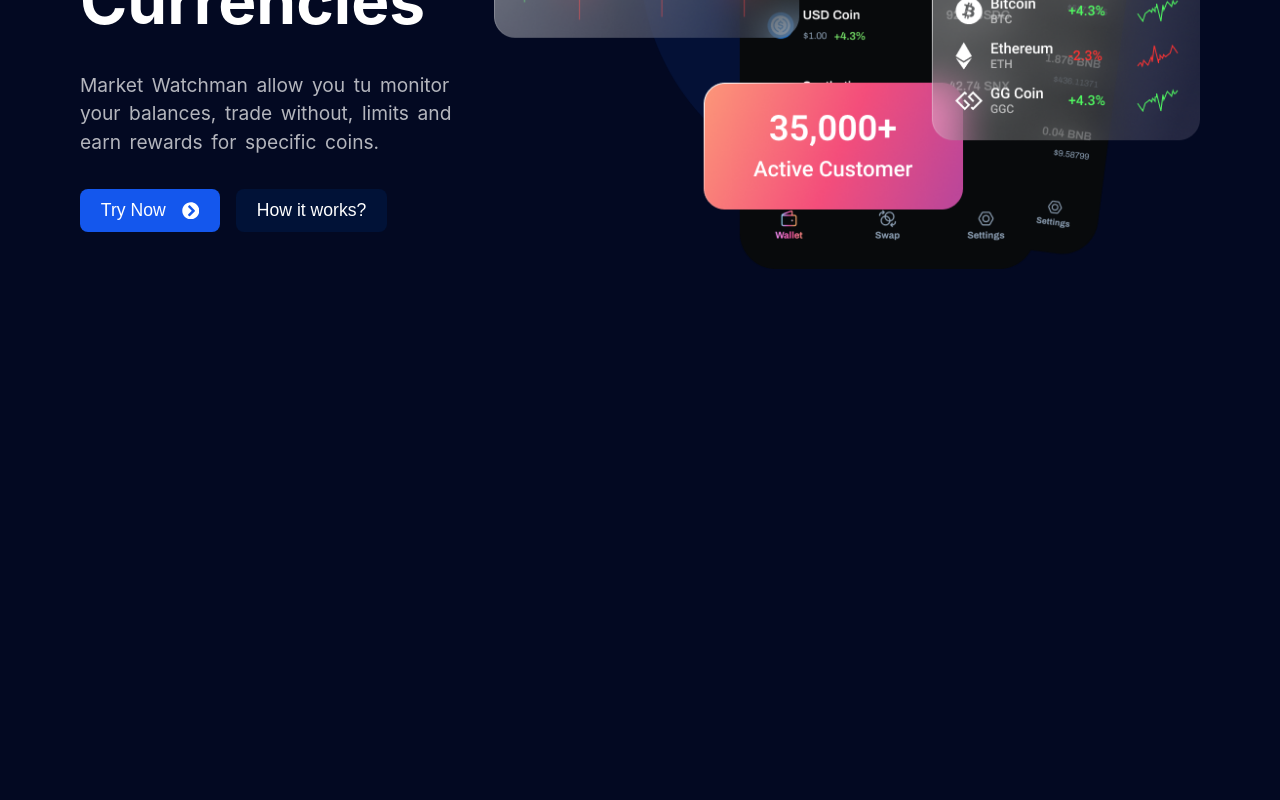
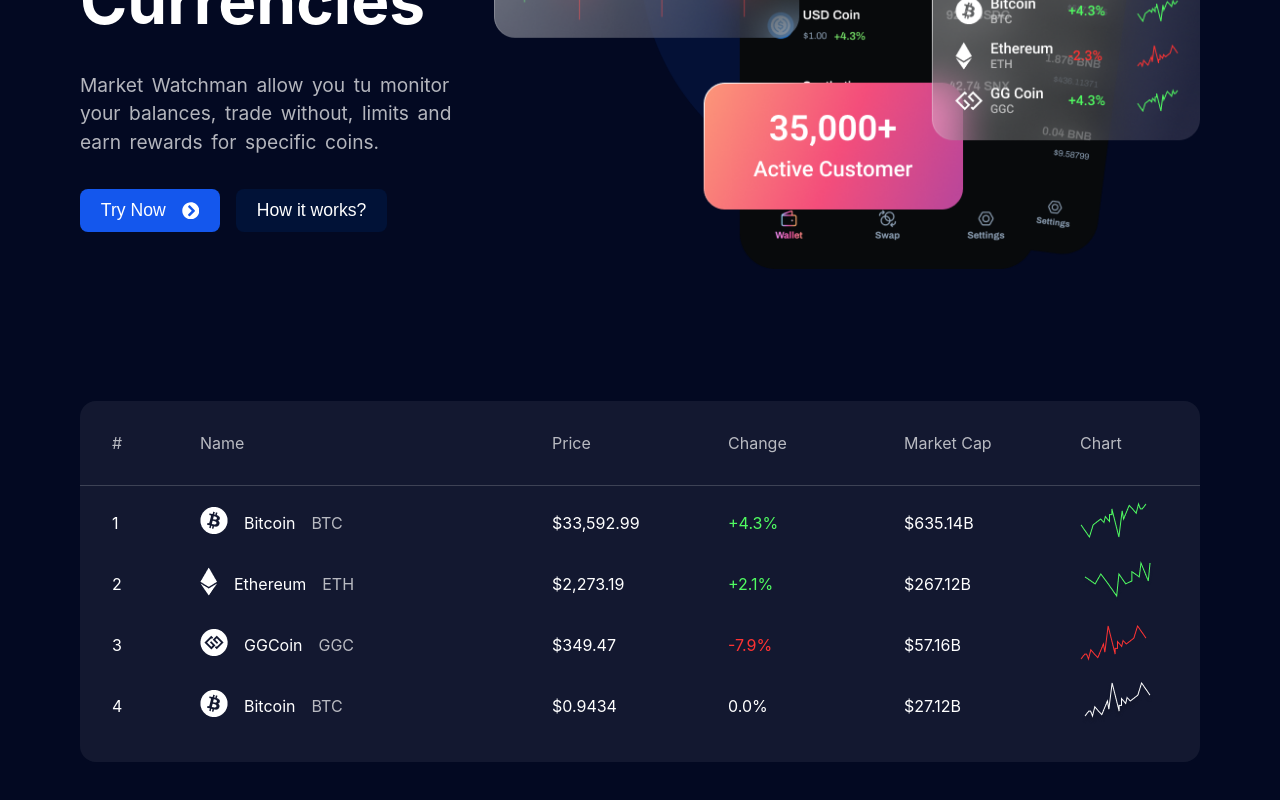
Before and after one commit to chandreshpatidar/react-coinbase-landing-page, a React (Create React App) app: page / in a window 1280 px wide. Shown: the part 516-1316 px from the top of the page. Before the commit the page ends 917 px from the top, so only its background shows below. Built offline with nearby package versions, Linux system fonts and the light colour scheme; the HTML template or start-up script is replaced by a standard one.

Commit message:
Add  daily price UI

```diff
--- a/src/App.tsx
+++ b/src/App.tsx
@@ -1,3 +1,4 @@
+import DailyPrices from './components/DailyPrices';
 import Home from './components/Home';
 import Navbar from './components/Navbar';
 
@@ -6,6 +7,7 @@
     <div>
       <Navbar />
       <Home />
+      <DailyPrices />
     </div>
   );
 }
--- /dev/null
+++ b/src/components/DailyPrices/index.tsx
@@ -0,0 +1,91 @@
+import styled from 'styled-components';
+import { dailyPricesData } from './prices';
+
+export default function DailyPrices() {
+  const getPriceChangeClass = (change: string) => {
+    const changeNum = change[0];
+
+    if (changeNum === '+') return 'green';
+    else if (changeNum === '-') return 'red';
+
+    return;
+  };
+
+  return (
+    <Section className='flex column gap-2'>
+      <div className='container'>
+        <div className='header subdue'>
+          <span>#</span>
+          <span>Name</span>
+          <span>Price</span>
+          <span>Change</span>
+          <span>Market Cap</span>
+          <span>Chart</span>
+        </div>
+
+        <div className='data flex column gap-1'>
+          {dailyPricesData.map(
+            (
+              { change, chart, image, marketCap, name, price, short },
+              index
+            ) => (
+              <div
+                className='row a-center'
+                key={price}
+              >
+                <span>{index + 1}</span>
+                <div className='name flex gap-1 a-center'>
+                  <span className='image'>
+                    <img
+                      src={image}
+                      alt='name'
+                    />
+                  </span>
+                  <span>{name}</span>
+                  <span className='short subdue'> {short}</span>
+                </div>
+
+                <span>{price}</span>
+                <span className={getPriceChangeClass(change)}>{change}</span>
+                <span>{marketCap}</span>
+                <span className='chart'>
+                  <img
+                    src={chart}
+                    alt='chart'
+                  />
+                </span>
+              </div>
+            )
+          )}
+        </div>
+      </div>
+    </Section>
+  );
+}
+
+const Section = styled.section`
+  background-color: #ffffff10;
+  border-radius: 1rem;
+  .header {
+    border-bottom: 1px solid #ffffff42;
+    padding: 2rem;
+  }
+
+  .header,
+  .data > .row {
+    display: grid;
+    grid-template-columns: 0.5fr 2fr 1fr 1fr 1fr 0.5fr;
+  }
+
+  .data {
+    padding: 1rem 2rem 2rem 2rem;
+  }
+
+  .green {
+    color: var(--green);
+  }
+
+  .red {
+    color: var(--red);
+  }
+`;
--- /dev/null
+++ b/src/components/DailyPrices/prices.ts
@@ -0,0 +1,46 @@
+import price1 from '../../assets/price1.png';
+import price2 from '../../assets/price2.png';
+import price3 from '../../assets/price3.png';
+import price4 from '../../assets/price4.png';
+import bitcoin from '../../assets/bitcoin.png';
+import ethereum from '../../assets/ethereum.png';
+import ggcoin from '../../assets/ggcoin.png';
+
+export const dailyPricesData = [
+  {
+    name: 'Bitcoin',
+    image: bitcoin,
+    short: 'BTC',
+    price: '$33,592.99',
+    change: '+4.3%',
+    marketCap: '$635.14B',
+    chart: price1,
+  },
+  {
+    name: 'Ethereum',
+    image: ethereum,
+    short: 'ETH',
+    price: '$2,273.19',
+    change: '+2.1%',
+    marketCap: '$267.12B',
+    chart: price2,
+  },
+  {
+    name: 'GGCoin',
+    image: ggcoin,
+    short: 'GGC',
+    price: '$349.47',
+    change: '-7.9%',
+    marketCap: '$57.16B',
+    chart: price3,
+  },
+  {
+    name: 'Bitcoin',
+    image: bitcoin,
+    short: 'BTC',
+    price: '$0.9434',
+    change: '0.0%',
+    marketCap: '$27.12B',
+    chart: price4,
+  },
+];
```
